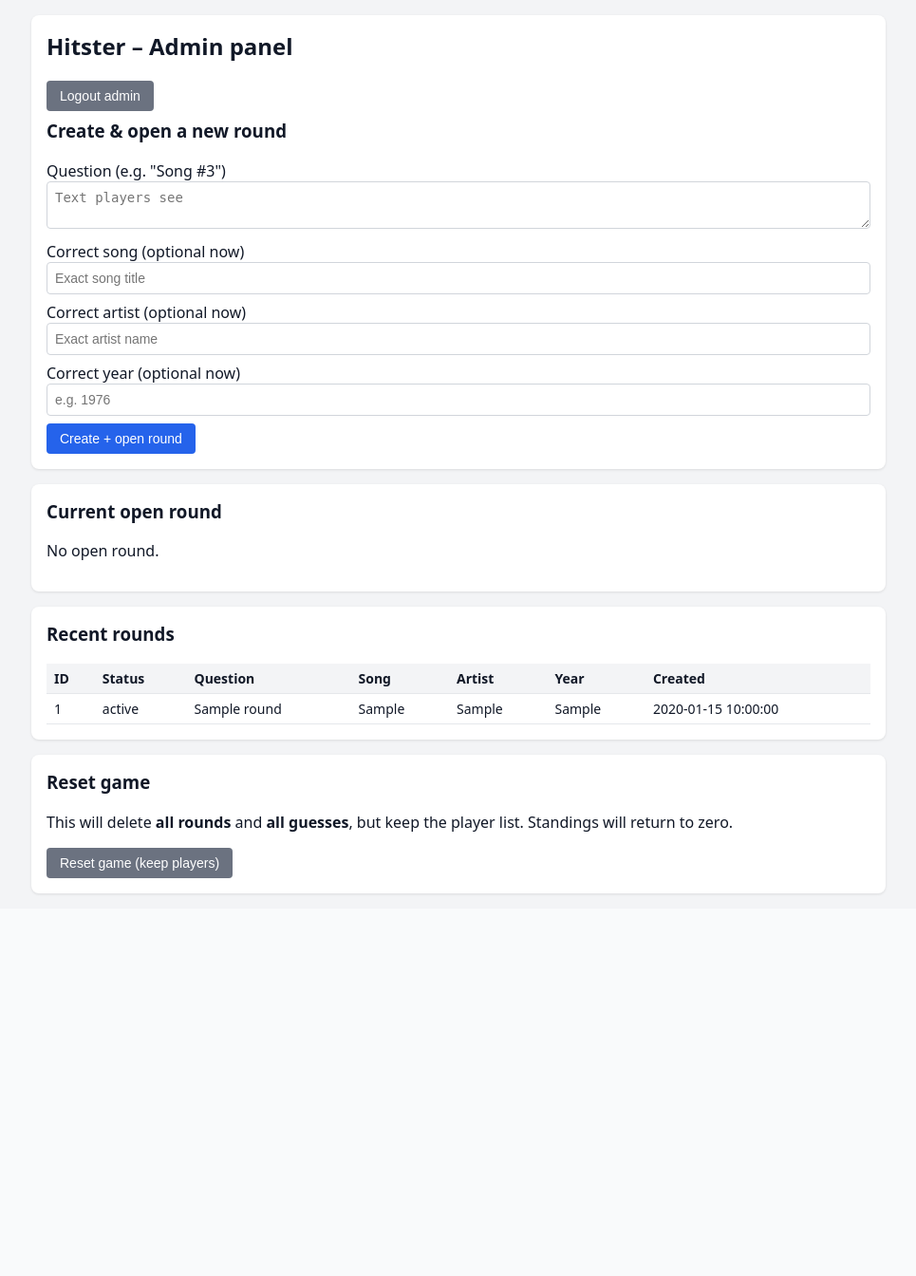
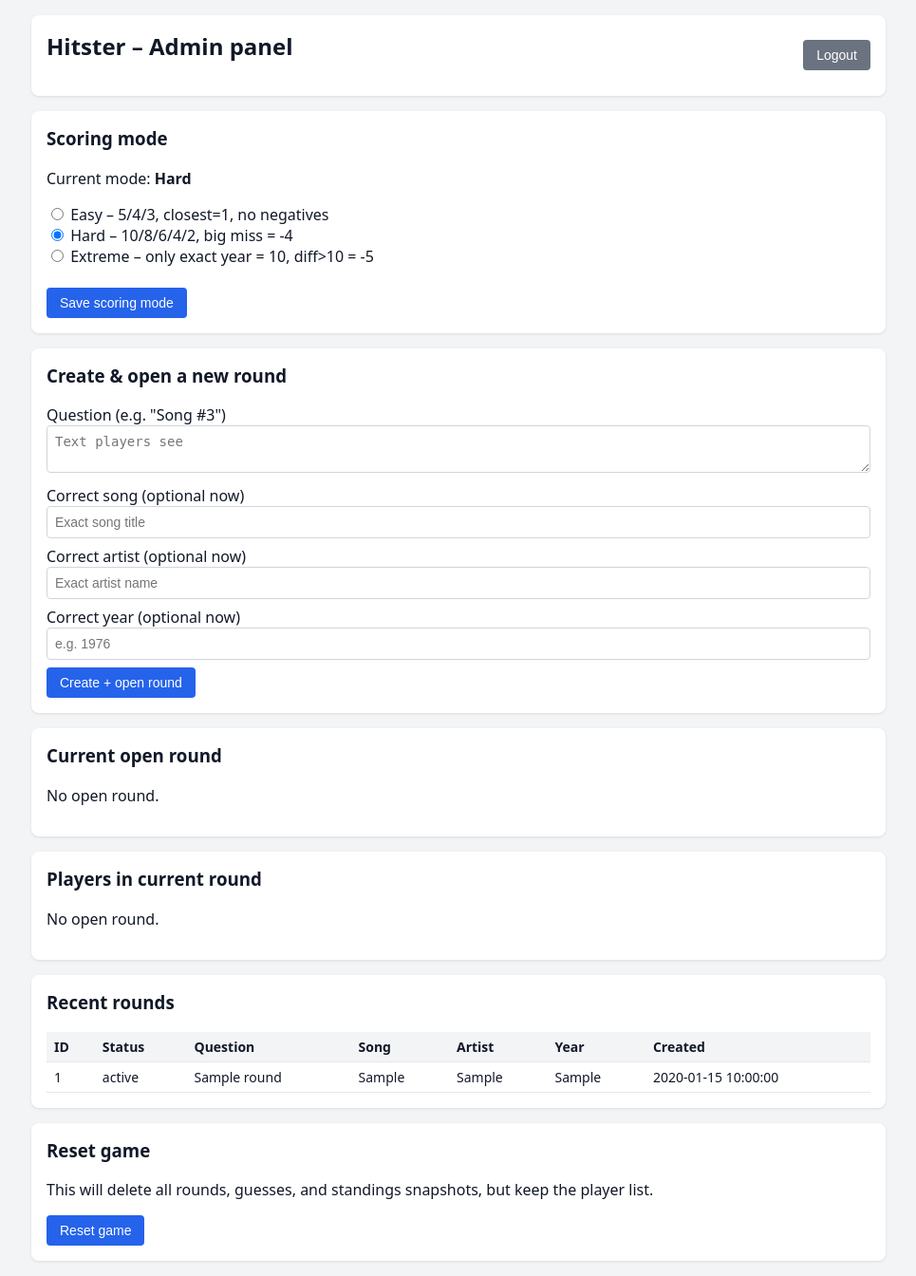
Before and after one commit to atiklc/HitsterWebApp, a Flask app: page /admin in a window 1280 px wide. Shown: the part 42-1386 px from the top of the page at 95% size, without its empty margins (157-1122 px from the left). Before the commit the page ends 985 px from the top, so only its background shows below. Run offline with Flask 3, Linux system fonts and the light colour scheme; the visitor is signed in with stand-in values (Sample User, id 1); data comes from the database, SQL or seed files in the repository; tables that the repository leaves empty hold one stand-in row (values such as "Sample post").

Commit message:
Enhance admin interface and error handling
Updated admin login and panel layout, improved error display, and added scoring mode selection.

```diff
--- a/templates/admin.html
+++ b/templates/admin.html
@@ -1,30 +1,68 @@
 {% extends "base.html" %}
+
 {% block content %}
 
 {% if not is_admin %}
   <div class="card">
-    <h2>Admin login</h2>
+    <h2>Hitster – Admin login</h2>
     {% if error %}
-      <div class="error">{{ error }}</div>
+      <p style="color:#ff5252;">{{ error }}</p>
     {% endif %}
     <form method="post">
       <input type="hidden" name="action" value="login">
-      <label>Password</label>
-      <input type="password" name="password" placeholder="Admin password">
+      <label>Admin password</label>
+      <input type="password" name="password" placeholder="Password">
       <button type="submit" class="btn">Login</button>
     </form>
   </div>
-
 {% else %}
 
   <div class="card">
+    <div style="display:flex; justify-content:space-between; align-items:center;">
       <h2>Hitster – Admin panel</h2>
-    <form method="post" style="margin-bottom: 8px;">
+      <form method="post" style="margin:0;">
         <input type="hidden" name="action" value="logout_admin">
-      <button type="submit" class="btn secondary">Logout admin</button>
+        <button type="submit" class="btn secondary">Logout</button>
       </form>
+    </div>
 
-    <h3>Create & open a new round</h3>
+    {% if error %}
+      <p style="color:#ff5252;">{{ error }}</p>
+    {% endif %}
+  </div>
+
+  <!-- Scoring mode selection -->
+  <div class="card">
+    <h3>Scoring mode</h3>
+    <p>Current mode: <strong>{{ difficulty|capitalize }}</strong></p>
+    <form method="post">
+      <input type="hidden" name="action" value="set_difficulty">
+
+      <label>
+        <input type="radio" name="difficulty" value="easy"
+               {% if difficulty == 'easy' %}checked{% endif %}>
+        Easy – 5/4/3, closest=1, no negatives
+      </label><br>
+
+      <label>
+        <input type="radio" name="difficulty" value="hard"
+               {% if difficulty == 'hard' %}checked{% endif %}>
+        Hard – 10/8/6/4/2, big miss = -4
+      </label><br>
+
+      <label>
+        <input type="radio" name="difficulty" value="extreme"
+               {% if difficulty == 'extreme' %}checked{% endif %}>
+        Extreme – only exact year = 10, diff&gt;10 = -5
+      </label><br><br>
+
+      <button type="submit" class="btn">Save scoring mode</button>
+    </form>
+  </div>
+
+  <!-- Create/open round -->
+  <div class="card">
+    <h3>Create &amp; open a new round</h3>
     <form method="post">
       <input type="hidden" name="action" value="create_round">
 
@@ -44,6 +82,7 @@
     </form>
   </div>
 
+  <!-- Current round -->
   <div class="card">
     <h3>Current open round</h3>
     {% if current_round %}
@@ -65,50 +104,47 @@
         <button type="submit" class="btn">Update correct answers</button>
       </form>
 
-      <form method="post" style="margin-bottom: 12px;">
+      <form method="post" style="margin-top:8px;">
         <input type="hidden" name="action" value="close_round">
-        <button type="submit" class="btn secondary">Close & score this round</button>
+        <button type="submit" class="btn secondary">Close &amp; score this round</button>
       </form>
+    {% else %}
+      <p>No open round.</p>
+    {% endif %}
+  </div>
 
-      {% if current_round_players %}
-        <h4>Players in this round</h4>
+  <!-- Players and their answers in current round -->
+  <div class="card">
+    <h3>Players in current round</h3>
+    {% if current_round and current_round_players %}
       <table>
         <thead>
           <tr>
             <th>Player</th>
-              <th>Answered?</th>
             <th>Song</th>
             <th>Artist</th>
             <th>Year</th>
           </tr>
         </thead>
         <tbody>
-            {% for row in current_round_players %}
+          {% for p in current_round_players %}
             <tr>
-                <td>{{ row['name'] }}</td>
-                <td>
-                  {% if row['answer_song'] or row['answer_artist'] or row['answer_year'] %}
-                    ✔
-                  {% else %}
-                    –
-                  {% endif %}
-                </td>
-                <td>{{ row['answer_song'] }}</td>
-                <td>{{ row['answer_artist'] }}</td>
-                <td>{{ row['answer_year'] }}</td>
+              <td>{{ p['name'] }}</td>
+              <td>{{ p['answer_song'] or '' }}</td>
+              <td>{{ p['answer_artist'] or '' }}</td>
+              <td>{{ p['answer_year'] or '' }}</td>
             </tr>
           {% endfor %}
         </tbody>
       </table>
-      {% else %}
-        <p>No players yet for this round.</p>
-      {% endif %}
-
+    {% elif current_round %}
+      <p>No answers yet.</p>
     {% else %}
       <p>No open round.</p>
     {% endif %}
   </div>
 
+  <!-- Recent rounds -->
   <div class="card">
     <h3>Recent rounds</h3>
     <table>
@@ -139,15 +175,13 @@
     </table>
   </div>
 
+  <!-- Reset entire game -->
   <div class="card">
     <h3>Reset game</h3>
-    <p>
-      This will delete <strong>all rounds</strong> and <strong>all guesses</strong>,
-      but keep the player list. Standings will return to zero.
-    </p>
-    <form method="post" onsubmit="return confirm('Reset the game? All rounds and guesses will be deleted.');">
+    <p>This will delete all rounds, guesses, and standings snapshots, but keep the player list.</p>
+    <form method="post" onsubmit="return confirm('Are you sure you want to reset the game?');">
       <input type="hidden" name="action" value="reset_game">
-      <button type="submit" class="btn secondary">Reset game (keep players)</button>
+      <button type="submit" class="btn danger">Reset game</button>
     </form>
   </div>
 
```
Lines whose indentation alone changed are shown as unchanged.
